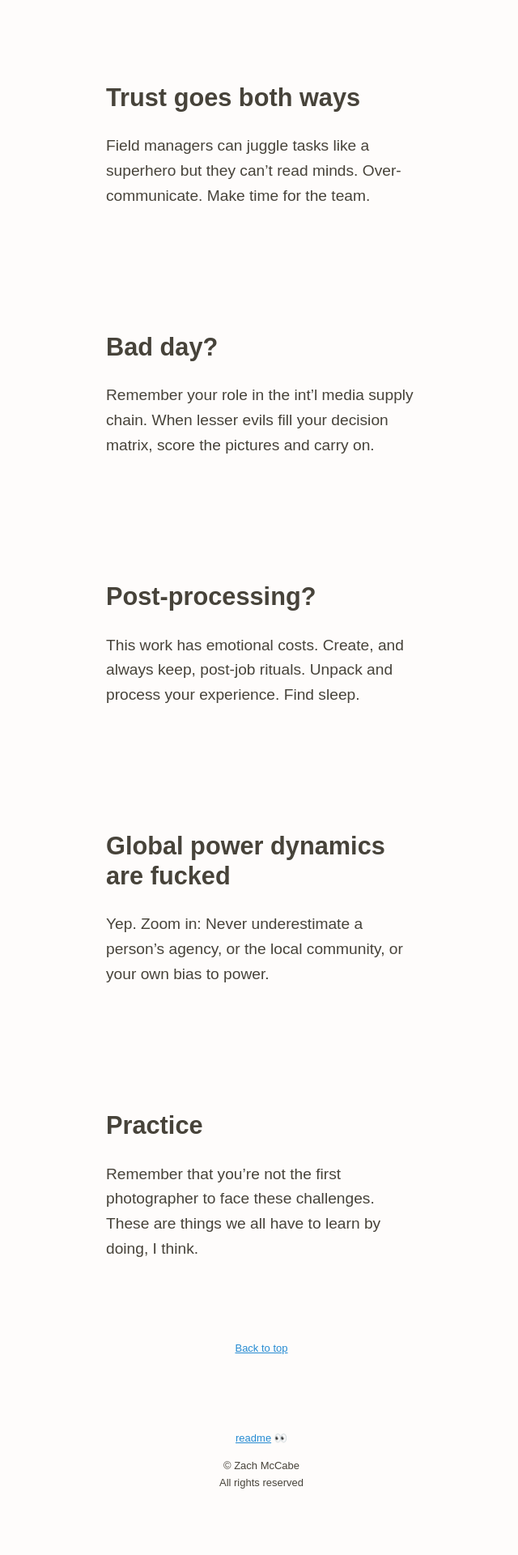
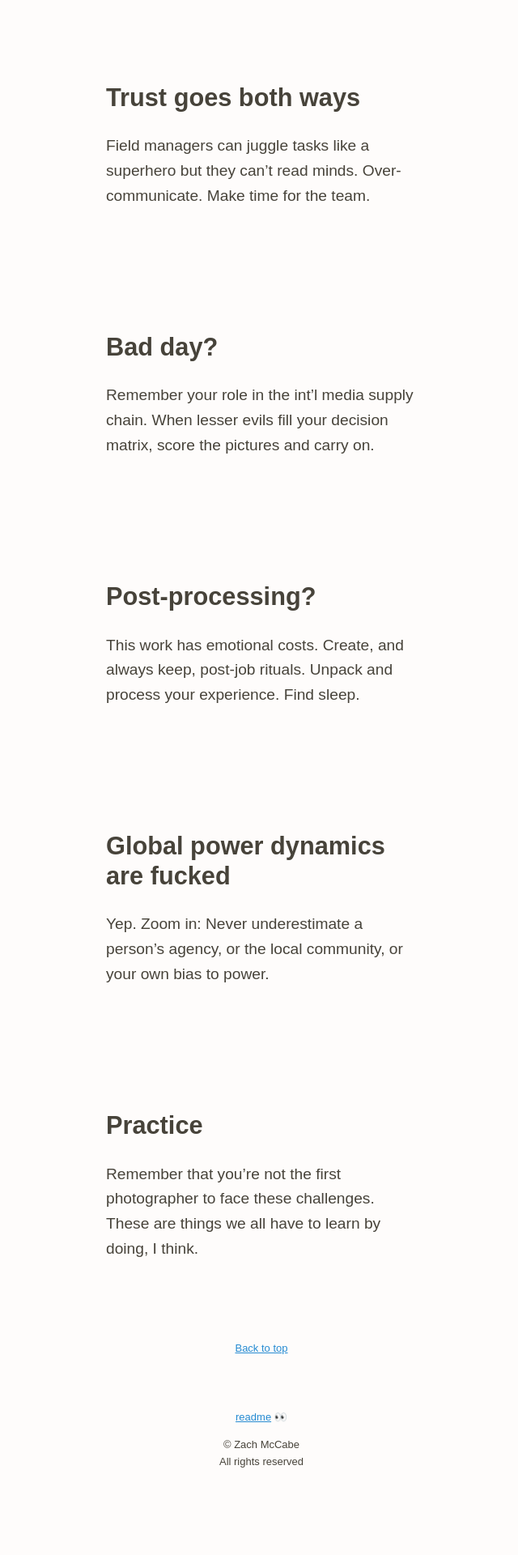
Before and after one commit to zachmccabe/zachmccabe.github.io, a Jekyll site: the page built from postcard.md, in a window 1280 px wide. Shown: the part 2691-4611 px from the top of the page at 81% size, without its empty margins (317-957 px from the left). Built offline with Jekyll 4.4.1, drawn with Linux system fonts in a browser that asks for light colours; after the commit the page ends 4585 px from its top, so only the background shows below that.

Commit message:
Update to_top.html
Adjust padding-bottom.

```diff
--- a/_includes/to_top.html
+++ b/_includes/to_top.html
@@ -1,5 +1,5 @@
 {% if page.content.size > 2000 %}
-<div style="padding-bottom:5em;">
+<div style="padding-bottom:3em;">
 <p><a href="#" alt="back to top">Back to top</a></p>
 </div>
 {% endif %}
```
